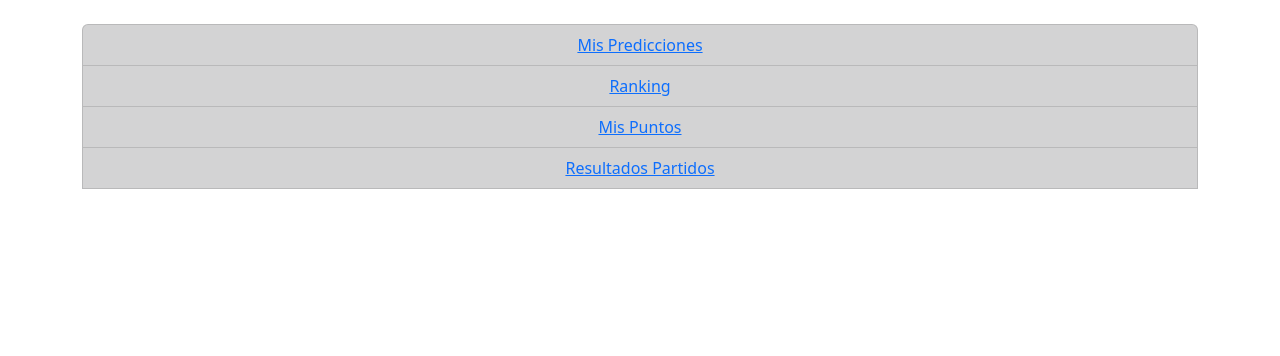
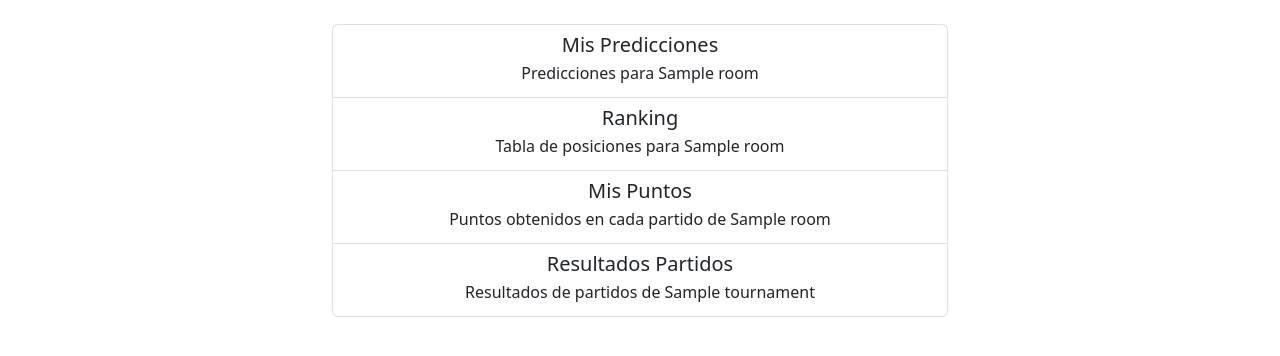
Before and after one commit to deeivid12/prode_qatar_2022, a Django app: page /all_rooms/1 in a window 1280 px wide. Shown: the part 56-412 px from the top of the page. Run offline with Django 4.2, Linux system fonts and the light colour scheme; a user stored in the database is signed in; tables that the repository leaves empty hold one stand-in row (values such as "Sample post").

Commit message:
Modify templates

```diff
--- a/prode_qatar_2022/tournaments/templates/tournaments/base.html
+++ b/prode_qatar_2022/tournaments/templates/tournaments/base.html
@@ -43,7 +43,7 @@
 		</div>
 	</nav>
 	</br>
-	<div class="container text-center">
+	<div class="container-fluid text-center">
 		{% block content %}
 
 		{% endblock %}
--- a/prode_qatar_2022/tournaments/templates/tournaments/games_list.html
+++ b/prode_qatar_2022/tournaments/templates/tournaments/games_list.html
@@ -5,6 +5,8 @@
 {% endblock %}
 
 {% block content %}
+<div class="row">
+	<div class="col-8 offset-2 col-md-6 offset-md-3 col-lg-4 offset-lg-4">
 		<ul class="list-group">
 			{% for game in games %}
 			<li class="list-group-item list-group-item-dark text-center">
@@ -13,4 +15,6 @@
 			</br>
 			{% endfor %}
 		</ul>
+	</div>
+</div>
 {% endblock %}
--- a/prode_qatar_2022/tournaments/templates/tournaments/room_detail.html
+++ b/prode_qatar_2022/tournaments/templates/tournaments/room_detail.html
@@ -5,7 +5,38 @@
 {% endblock %}
 
 {% block content %}
-	<ul class="list-group">
+<div class="row">
+	<div class="col col-md-6 offset-md-3 ">
+		<div class="list-group">
+			<a href="{% url 'do_pronostic' room.id %}" class="list-group-item list-group-item-action">
+			<div class="d-flex w-100 justify-content-center">
+				<h5 class="mb-1">Mis Predicciones</h5>
+			</div>
+			<p class="mb-1">Predicciones para {{room.name}}</p>
+			</a>
+			<a href="{% url 'ranking' room.id %}" class="list-group-item list-group-item-action">
+				<div class="d-flex w-100 justify-content-center">
+					<h5 class="mb-1">Ranking</h5>
+				</div>
+				<p class="mb-1">Tabla de posiciones para {{room.name}}</p>
+			</a>
+			<a href="#" class="list-group-item list-group-item-action">
+				<div class="d-flex w-100 justify-content-center">
+					<h5 class="mb-1">Mis Puntos</h5>
+				</div>
+				<p class="mb-1">Puntos obtenidos en cada partido de {{room.name}}</p>
+			</a>
+			<a href="{% url 'all_games' %}" class="list-group-item list-group-item-action">
+				<div class="d-flex w-100 justify-content-center">
+					<h5 class="mb-1">Resultados Partidos</h5>
+				</div>
+				<p class="mb-1">Resultados de partidos de {{room.tournament}}</p>
+			</a>
+	  </div>
+	</div>
+</div>
+
+	<!-- <ul class="list-group">
 		<li class="list-group-item list-group-item-dark text-center">
 			<a href="{% url 'do_pronostic' room.id %}">Mis Predicciones</a>
 		</li>
@@ -19,5 +50,5 @@
 			<a href="{% url 'all_games' %}">Resultados Partidos</a>
 		</li>
 		</br>
-	</ul>
+	</ul> -->
 {% endblock %}
```
Also changed, not shown: prode_qatar_2022/tournaments/templates/tournaments/do_pronostic.html (+12 -22 lines), prode_qatar_2022/tournaments/templates/tournaments/pronostics_ranking.html (+23 -8 lines), prode_qatar_2022/tournaments/templates/tournaments/rooms_list.html (+14 -7 lines). Lines whose indentation alone changed are shown as unchanged.
